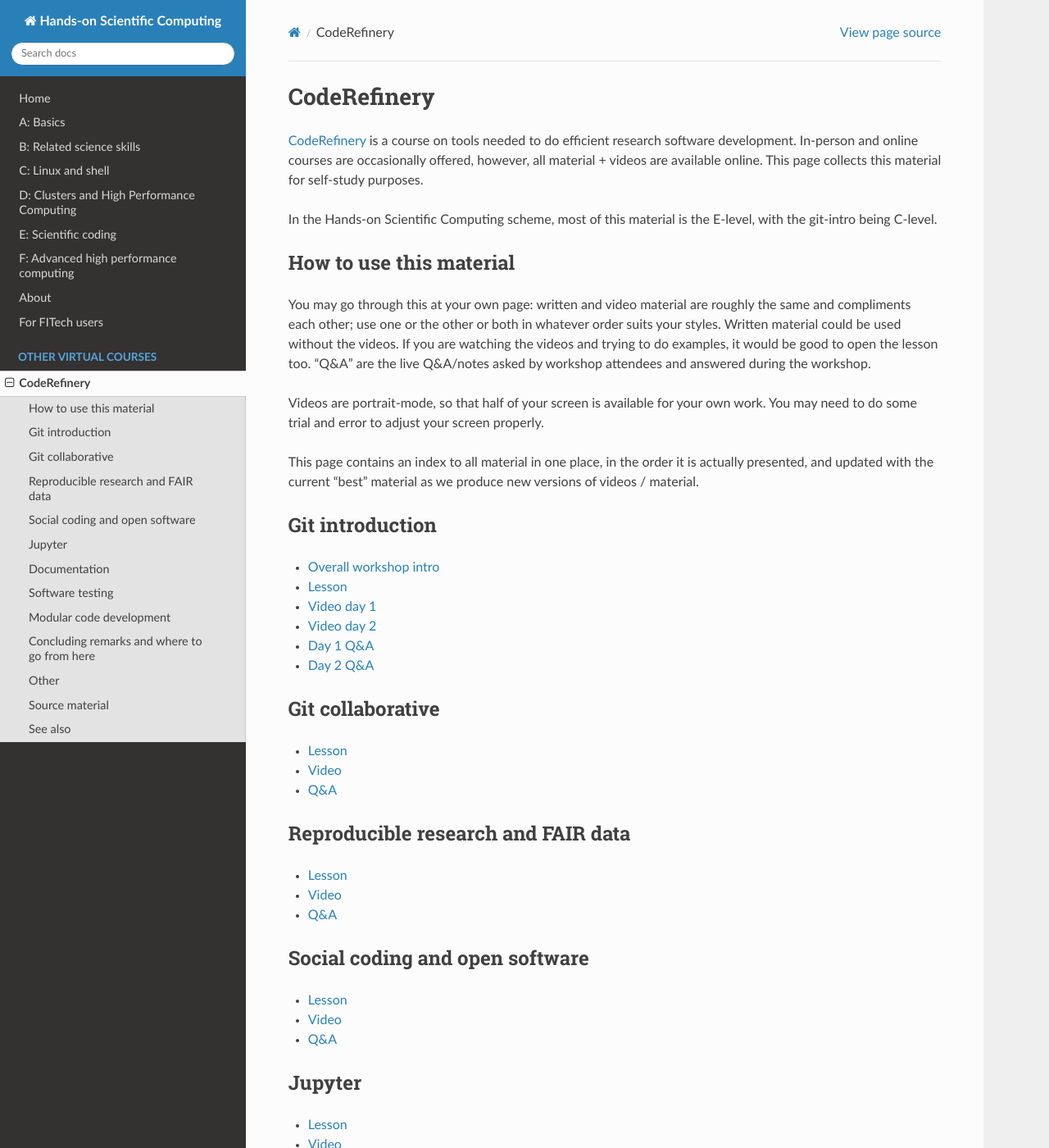
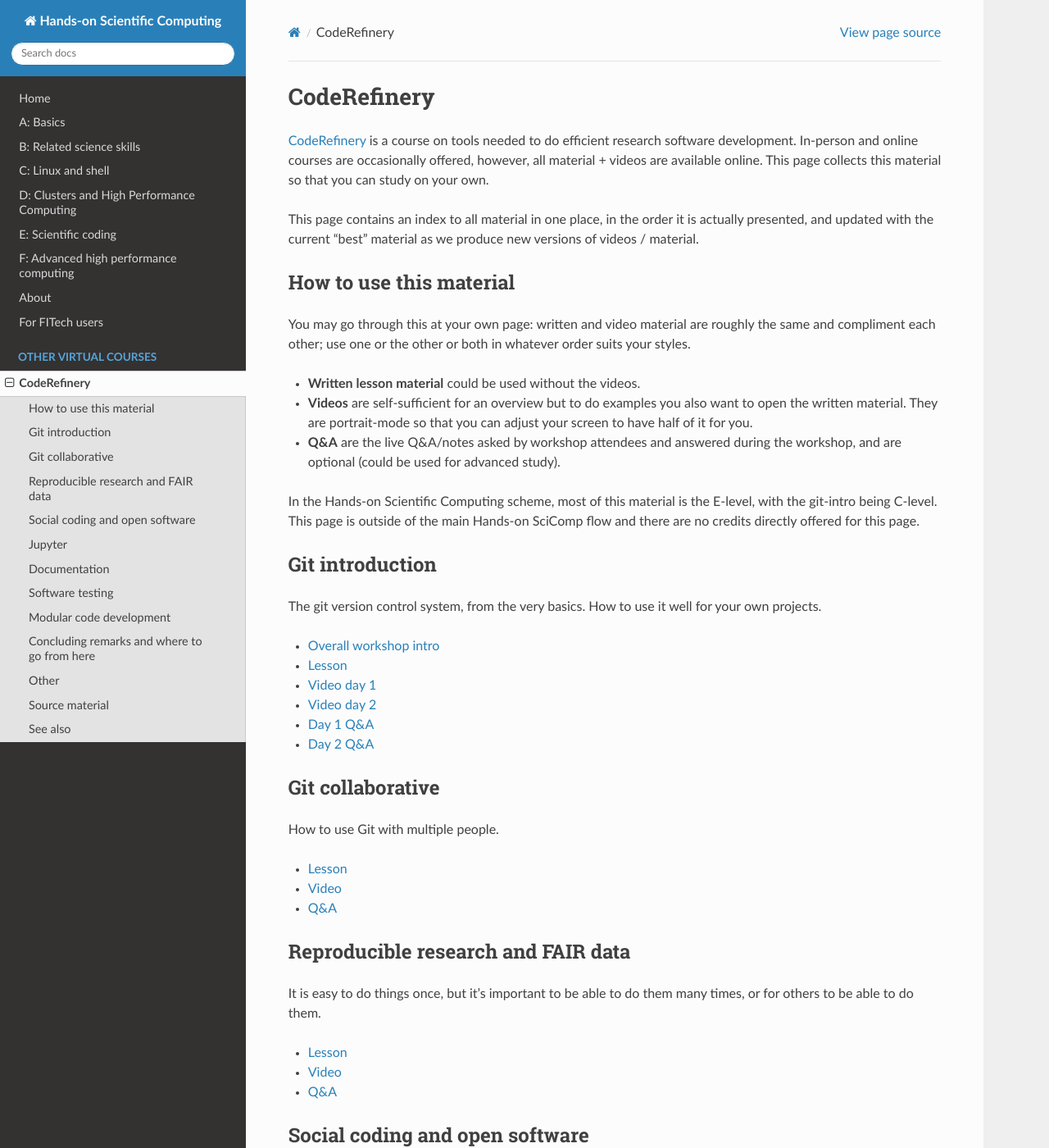
Before and after one commit to coderefinery/handsonscicomp, a Sphinx documentation site: the page built from source/coderefinery.rst, in a window 1280 px wide and 1400 px high. Shown: the whole window at 82% size. Built offline with Sphinx 7.4.7 and the Read the Docs theme 2.0.0, drawn with Linux system fonts in a browser that asks for light colours; some of the changed text lies outside the part shown.

Commit message:
source/coderefinery: Further incremental revisions
- Improve the intro part some
- Add descriptions to most lessons

```diff
--- a/source/coderefinery.rst
+++ b/source/coderefinery.rst
@@ -5,36 +5,41 @@
 needed to do efficient research software development.
 In-person and online courses are occasionally
 offered, however, all material + videos are available online.  This
-page collects this material for self-study purposes.
+page collects this material so that you can study on your own.
 
-In the Hands-on Scientific Computing scheme, most of this material is
-the E-level, with the git-intro being C-level.
-
+This page contains an index to all material in one place, in the order
+it is actually presented, and updated with the current "best" material
+as we produce new versions of videos / material.
 
 
 How to use this material
 ------------------------
 
 You may go through this at your own page: written and video material
-are roughly the same and compliments each other; use one or the other
-or both in whatever order suits your styles.  Written material could
-be used without the videos.  If you are watching the videos and trying
-to do examples, it would be good to open the lesson too. "Q&A" are the
-live Q&A/notes asked by workshop attendees and answered during the
-workshop.
+are roughly the same and compliment each other; use one or the other
+or both in whatever order suits your styles.
 
-Videos are portrait-mode, so that half of your screen is available for
-your own work.  You may need to do some trial and error to adjust your
-screen properly.
+* **Written lesson material** could be used without the videos.
+* **Videos** are self-sufficient for an overview but to do examples you
+  also want to open the written material.  They are portrait-mode so
+  that you can adjust your screen to have half of it for you.
+* **Q&A** are the live Q&A/notes asked by workshop attendees and
+  answered during the workshop, and are optional (could be used for
+  advanced study).
 
-This page contains an index to all material in one place, in the order
-it is actually presented, and updated with the current "best" material
-as we produce new versions of videos / material.
+In the Hands-on Scientific Computing scheme, most of this material is
+the E-level, with the git-intro being C-level.  This page is outside
+of the main Hands-on SciComp flow and there are no credits directly
+offered for this page.
 
 
 
 Git introduction
 ----------------
+
+The git version control system, from the very basics.  How to use it
+well for your own projects.
+
 * `Overall workshop intro <https://www.youtube.com/watch?v=q_DFH1SgTvc&list=PLpLblYHCzJACm0Nz8ZxmdC6F8UuSYwWGQ&index=1>`__
 * `Lesson <https://coderefinery.github.io/git-intro/>`__
 * `Video day 1 <https://www.youtube.com/watch?v=QcwQ8jeaHmc&list=PLpLblYHCzJACm0Nz8ZxmdC6F8UuSYwWGQ&index=2>`__
@@ -45,42 +50,71 @@
 Git collaborative
 -----------------
 
+How to use Git with multiple people.
+
 * `Lesson <https://coderefinery.github.io/git-collaborative/>`__
 * `Video <https://www.youtube.com/watch?v=BS7tlcEKrYA&list=PLpLblYHCzJACm0Nz8ZxmdC6F8UuSYwWGQ&index=6>`__
 * `Q&A <https://coderefinery.github.io/2021-05-10-workshop/questions/day3/>`__
 
 Reproducible research and FAIR data
 -----------------------------------
+
+It is easy to do things once, but it's important to be able to do
+them many times, or for others to be able to do them.
+
 * `Lesson <https://coderefinery.github.io/reproducible-research/>`__
 * `Video <https://www.youtube.com/watch?v=MxZF1gEJoWw&list=PLpLblYHCzJACm0Nz8ZxmdC6F8UuSYwWGQ&index=8>`__
 * `Q&A <https://coderefinery.github.io/2021-05-10-workshop/questions/day4/#reproducible-research-motivation>`__
 
 Social coding and open software
 -------------------------------
+
+Eventually, you need to use the code or results that someone else has
+made - or need for others to be able to use your creations!
+
 * `Lesson <https://coderefinery.github.io/social-coding/>`__
 * `Video <https://www.youtube.com/watch?v=XkT8wMRcJok&list=PLpLblYHCzJACm0Nz8ZxmdC6F8UuSYwWGQ&index=9>`__
 * `Q&A <https://coderefinery.github.io/2021-05-10-workshop/questions/day4/#social-coding>`__
 
 Jupyter
 -------
+
+Jupyter is a system for interactive computing.
+
 * `Lesson <https://coderefinery.github.io/jupyter/>`__
 * `Video <https://www.youtube.com/watch?v=Vv2eGDiE3IU&list=PLpLblYHCzJACm0Nz8ZxmdC6F8UuSYwWGQ&index=11>`__
 * `Q&A <https://coderefinery.github.io/2021-05-10-workshop/questions/day5/#jupyter-notebooks>`__
 
 Documentation
 -------------
+
+Documentation is often the difference between reusable (or usable by
+yourself in six months) and not.  We go over various ways to make
+documentation much more enjoyable.
+
 * `Lesson <https://coderefinery.github.io/documentation/>`__
 * `Video <https://www.youtube.com/watch?v=0IZeQlXmtd4&list=PLpLblYHCzJACm0Nz8ZxmdC6F8UuSYwWGQ&index=12>`__
 * `Q&A <https://coderefinery.github.io/2021-05-10-workshop/questions/day5/#documentation>`__
 
 Software testing
 ----------------
+
+Automatic testing is one of the cornerstones of modern software
+development and without it, you often end up sending more and more
+time fixing old bugs rather than doing new things.  Here, we the
+concepts and simple strategies for getting started.
+
 * `Lesson <https://coderefinery.github.io/testing/>`__
 * `Video <https://www.youtube.com/watch?v=s72AqTTi_Y8&list=PLpLblYHCzJACm0Nz8ZxmdC6F8UuSYwWGQ&index=14>`__
 * `Q&A  <https://coderefinery.github.io/2021-05-10-workshop/questions/day6/#software-testing>`__
 
 Modular code development
 ------------------------
+
+When you can mix-and-match and reuse code, your productivity goes way
+up, and that is enabled by modularity.  Here, we give a basic intro to
+the concept and how to do so.
+
 * `Lesson <https://coderefinery.github.io/modular-type-along/>`__
 * `Video <https://www.youtube.com/watch?v=BlomsX5Xm-Q&list=PLpLblYHCzJACm0Nz8ZxmdC6F8UuSYwWGQ&index=15>`__
 * `Q&A <https://coderefinery.github.io/2021-05-10-workshop/questions/day6/#modular-code-development>`__
```
